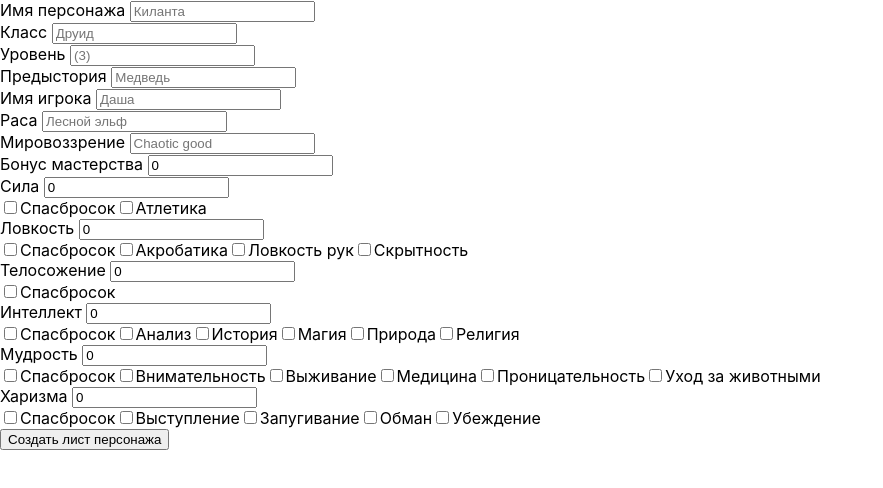
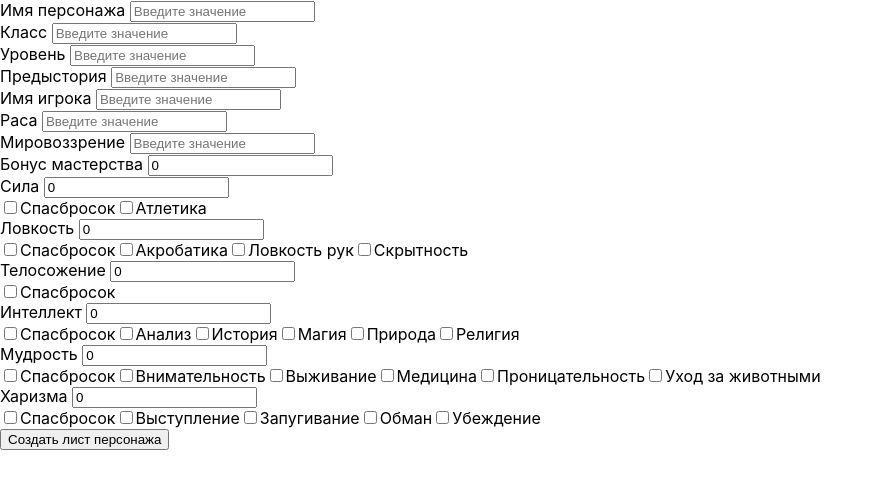
Before and after one commit to dashastik/dnd, a React (Create React App) app: page / in a window 1280 px wide. Shown: the top 488 px of the page, without its empty margins (0-883 px from the left). Built offline with nearby package versions, Linux system fonts and the light colour scheme; the HTML template or start-up script is replaced by a standard one.

Commit message:
placeholder changed

```diff
--- a/src/Form.js
+++ b/src/Form.js
@@ -72,42 +72,42 @@ class Form extends Component {
 
                 <div>
                     <label>Имя персонажа </label>
-                    <input type="text" placeholder="Киланта" stateKey="characterName" value={this.state.characterName} onChange={this.handleChange} />
+                    <input type="text" placeholder="Введите значение" stateKey="characterName" value={this.state.characterName} onChange={this.handleChange} />
                 </div>
 
 
                 <div>
                     <label>Класс </label>
-                    <input type="text" placeholder="Друид" stateKey="class" value={this.state.class} onChange={this.handleChange} />
+                    <input type="text" placeholder="Введите значение" stateKey="class" value={this.state.class} onChange={this.handleChange} />
                 </div>
 
 
                 <div>
                     <label>Уровень </label>
-                    <input type="number" min="0" placeholder="(3)" stateKey="level" value={this.state.level} onChange={this.handleChange} />
+                    <input type="number" min="0" placeholder="Введите значение" stateKey="level" value={this.state.level} onChange={this.handleChange} />
                 </div>
 
 
                 <div><label>Предыстория </label>
-                    <input type="text" placeholder="Медведь" stateKey="background" value={this.state.background} onChange={this.handleChange} />
+                    <input type="text" placeholder="Введите значение" stateKey="background" value={this.state.background} onChange={this.handleChange} />
                 </div>
 
 
                 <div>
                     <label>Имя игрока </label>
-                    <input type="text" placeholder="Даша" stateKey="playerName" value={this.state.playerName} onChange={this.handleChange} />
+                    <input type="text" placeholder="Введите значение" stateKey="playerName" value={this.state.playerName} onChange={this.handleChange} />
                 </div>
 
 
                 <div>
                     <label>Раса </label>
-                    <input type="text" placeholder="Лесной эльф" stateKey="rase" value={this.state.race} onChange={this.handleChange} />
+                    <input type="text" placeholder="Введите значение" stateKey="rase" value={this.state.race} onChange={this.handleChange} />
                 </div>
 
 
                 <div>
                     <label>Мировоззрение </label>
-                    <input type="text" placeholder="Chaotic good" stateKey="ideology" value={this.state.ideology} onChange={this.handleChange} />
+                    <input type="text" placeholder="Введите значение" stateKey="ideology" value={this.state.ideology} onChange={this.handleChange} />
                 </div>
 
 
```
